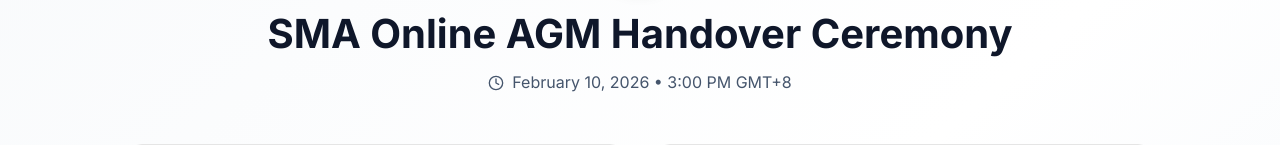
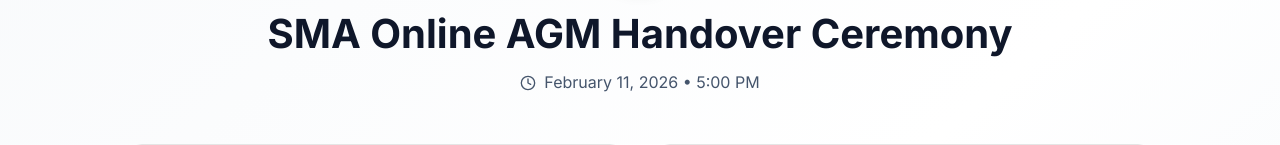
Before and after one commit to rfshn/sma-handover, a Next.js app: page / in a window 1280 px wide. Shown: the part 158-303 px from the top of the page. Built offline with nearby package versions, Linux system fonts and the light colour scheme; no server answers; the database is empty.

Commit message:
Fix ceremony date to February 11, 2026 at 5:00 PM

```diff
--- a/app/components/CelebrationScreen.tsx
+++ b/app/components/CelebrationScreen.tsx
@@ -114,7 +114,7 @@ export function CelebrationScreen({
                   Official Appointment
                 </div>
                 <div className="text-3xl print:text-xl font-bold mb-2 print:mb-1">SMA Committee Term 2026</div>
-                <div className="text-sm print:text-xs opacity-90">Formally Recognised • February 10, 2026</div>
+                <div className="text-sm print:text-xs opacity-90">Formally Recognised • February 11, 2026</div>
               </motion.div>
 
               {/* Ceremony Steps Acknowledgment */}
--- a/app/components/LandingScreen.tsx
+++ b/app/components/LandingScreen.tsx
@@ -109,7 +109,7 @@ export function LandingScreen({
           </h1>
           <div className="flex items-center justify-center gap-2 text-slate-600">
             <Clock className="w-4 h-4" />
-            <span>February 10, 2026 • 3:00 PM GMT+8</span>
+            <span>February 11, 2026 • 5:00 PM</span>
           </div>
         </div>
 
```
